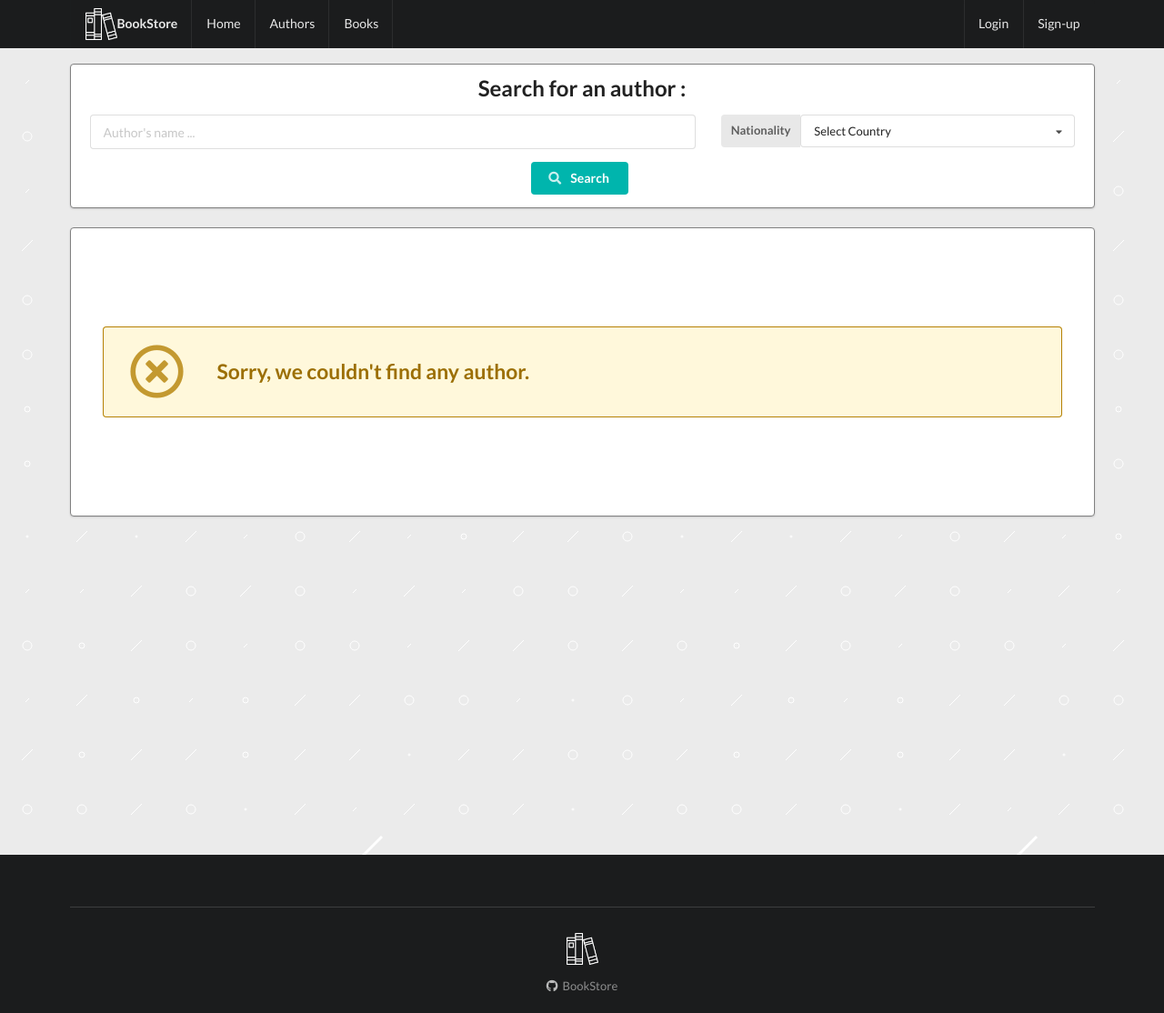
After one commit to ubmagh/Symfony-bookStore, a Symfony app: template templates/auteur/userNavigation.html.twig in a window 1280 px wide. The commit adds this page. Shown: the whole page at 91% size. Run offline with Twig, Linux system fonts and the light colour scheme; the template is opened without the code that fills it, so the values that code supplies are empty; some libraries are stand-ins or nearby versions.

Commit message:
/authors page

```diff
--- a/composer.json
+++ b/composer.json
@@ -43,6 +43,7 @@
         "symfony/web-link": "5.4.*",
         "symfony/yaml": "5.4.*",
         "twig/extra-bundle": "^2.12|^3.0",
+        "twig/intl-extra": "^3.3",
         "twig/twig": "^2.12|^3.0"
     },
     "require-dev": {
--- a/src/DataFixtures/AppFixtures.php
+++ b/src/DataFixtures/AppFixtures.php
@@ -51,7 +51,7 @@ class AppFixtures extends Fixture
             $author = new Auteur();
             $sexe = $faker->randomElement(['M','F']);
             $gender = $sexe == 'M' ? 'male':'female';
-            $author->setNomPrenom( $faker->name($gender) )->setNationalite( $faker->country() )
+            $author->setNomPrenom( $faker->name($gender) )->setNationalite( $faker->countryCode() )
                 ->setDateDeNaissance( $faker->dateTimeBetween('-150 years', '-10 years') )
                 ->setSexe( $sexe )->setImage( $faker->imageUrl(300, 600, 'people') );
             $manager->persist($author);
--- /dev/null
+++ b/templates/auteur/userNavigation.html.twig
@@ -0,0 +1,146 @@
+{% extends 'base.html.twig' %}
+
+{% block title %} BookStore | CP : Authors {% endblock %}
+
+{% block body %}
+    <div class="contentWrapper">
+
+        <div class="ui segment sixteen  column wide items" style="padding: 1em 1.5em; border: 1px solid gray;">
+            <h2 class="ui header big black center aligned"> Search for an author : </h2>
+            <form method="get" class="ui form" action="{{ path(app.request.attributes.get('_route'), app.request.attributes.get('_route_params'))  }}" id="form" >
+                <div class="ui grid centered">
+                    <div class="ten wide column middle aligned">
+                        <div class="ui row pb-1 customClass">
+                            <div class="ui wide field big fluid">
+                                <input type="text" name="search" value="{{ search }}" autocomplete="off" maxlength="50" placeholder="Author's name ...">
+                            </div>
+                        </div>
+                    </div>
+                    <div class="six wide column">
+                        <div class="ui row pb-1 customClass">
+                            <div class="ui wide field small fluid labeled input">
+                                <div class="ui label">
+                                    <label for="nationalityCode">
+                                        Nationality
+                                    </label>
+                                </div>
+                                <select class="ui search dropdown" name="nationalityCode" id="nationalityCode">
+                                    <option value="-" style="background-color: lightgray;"> Select Country </option>
+                                    {% for country in countries %}
+                                        <option value="{{ country }}" {{ nationalityCode==country }} > <i class="flag {{ country|lower }}"></i> {{ country|country_name }} </option>
+                                    {% endfor %}
+                                </select>
+                            </div>
+                        </div>
+                    </div>
+                </div>
+                <div class="ui row center-aligned">
+                    <div class="d-block customClass mx-auto" style="text-align:center;">
+                        <button type="submit" name="submitted" id="submit" value="t" class="ui button teal" style="margin-right: 5px;">
+                            <i class="icon search "> </i> Search
+                        </button>
+                        {% if submitted %}
+                            <a href="{{ path('auteur_index') }}" class="ui button negative" style="margin-left: 5px;">
+                                <i class="icon times"></i> cancel the search
+                            </a>
+                        {% endif %}
+                    </div>
+                </div>
+            </form>
+        </div>
+
+        {% if authors|length>0 %}
+            <div class="ui segment column wide" style=" margin: 0.2em auto !important; padding: 0; border: 1px solid gray; background-color: #fffffdc7;">
+                <h4 class="ui header center aligned" style="margin-bottom: 15px; padding: 0;"> <u> <pre> {{ totalCount }} results found </pre> </u> </h4>
+                <hr>
+                <h5 class="ui header four column grid centered m-0">
+                    <div class="ui column center aligned">
+                        <strong> Sort by : </strong>
+                    </div>
+                    <div class="ui column center aligned">
+                        {% if authors.isSorted('nbrbooks') %}
+                            <u class="purple">
+                                {{ knp_pagination_sortable(authors, 'Number of books', 'nbrbooks') }}
+                            </u>
+                            <i class="icon {{ order is same as ('asc')? 'chevron up':'chevron down' }}" ></i>
+                        {% else %}
+                            {{ knp_pagination_sortable(authors, 'Number of books', 'nbrbooks') }}
+                        {% endif %}
+                    </div>
+                    <div class="ui column center aligned">
+                        {% if authors.isSorted('a.date_de_naissance') %}
+                            <u class="purple">
+                                {{ knp_pagination_sortable(authors, 'Birth date', 'a.date_de_naissance') }}
+                            </u>
+                            <i class="icon {{ order is same as ('asc')? 'chevron up':'chevron down' }}" ></i>
+                        {% else %}
+                            {{ knp_pagination_sortable(authors, 'Birth date', 'a.date_de_naissance') }}
+                        {% endif %}
+                    </div>
+                </h5>
+            </div>
+        {% endif %}
+
+        <div class="ui segment sixteen  column wide items" style="padding: 1em 1.5em; border: 1px solid gray;">
+            <div class="ui grid" style="padding: 2em;">
+                {% for author in authors %}
+                    <div class="four wide column" >
+                        <div class="ui card">
+                            <div class="image">
+                                <a href="{{ path('auteur_show', {id:author.id}) }}">
+                                    <img src="{{ author.image }}" width="100%" style="max-height: 350px" />
+                                </a>
+                            </div>
+                            <div class="content">
+                                <a href="{{ path('auteur_show', {id:author.id}) }}" class="header" style="text-align: center;">
+                                    {{ author.nom_prenom }}
+                                </a>
+                                <div class="meta" style="text-align: center;">
+                                    <span class="date"> <strong> Birth date : </strong> {{ author.date_de_naissance|date("d/m/Y") }}. </span>
+                                </div>
+                                <div class="description" style="padding-top: 1em;">
+                                    <div class="ui statistic violet customClass mx-auto d-block">
+                                        <div class="label">
+                                            number of books:
+                                        </div>
+                                        <div class="value">
+                                            <strong>{{ author.nbrbooks }}</strong>
+                                        </div>
+                                    </div>
+                                </div>
+                            </div>
+                            <div class="extra content center aligned">
+                                    <i class="flag {{ author.nationalite|lower }}"></i> {{ author.nationalite|country_name }}
+                            </div>
+                        </div>
+                    </div>
+                {% else %}
+                    <div class="ui icon message huge yellow" style="margin: 4em auto;">
+                        <i class="times circle outline icon"></i>
+                        <div class="content">
+                            <div class="header">
+                                Sorry, we couldn't find any author.
+                            </div>
+                        </div>
+                    </div>
+                {% endfor %}
+            </div>
+        </div>
+
+        {% if authors|length>0 %}
+            <div class="ui segment fourteen column wide center aligned" style=" margin-bottom: 2em !important; border: 1px solid gray; background-color: #fffffdc7;">
+                {{ knp_pagination_render(authors) }}
+            </div>
+        {% endif %}
+    </div>
+{% endblock %}
+
+{% block bodyScript %}
+    <script>
+        $(()=>{
+            $('select.dropdown')
+                .dropdown()
+            ;
+        });
+    </script>
+{% endblock %}
```
Also changed, not shown: src/Controller/AuteurController.php (+26 -2 lines), src/Repository/AuteurRepository.php (+15 -0 lines), 2 other files.
